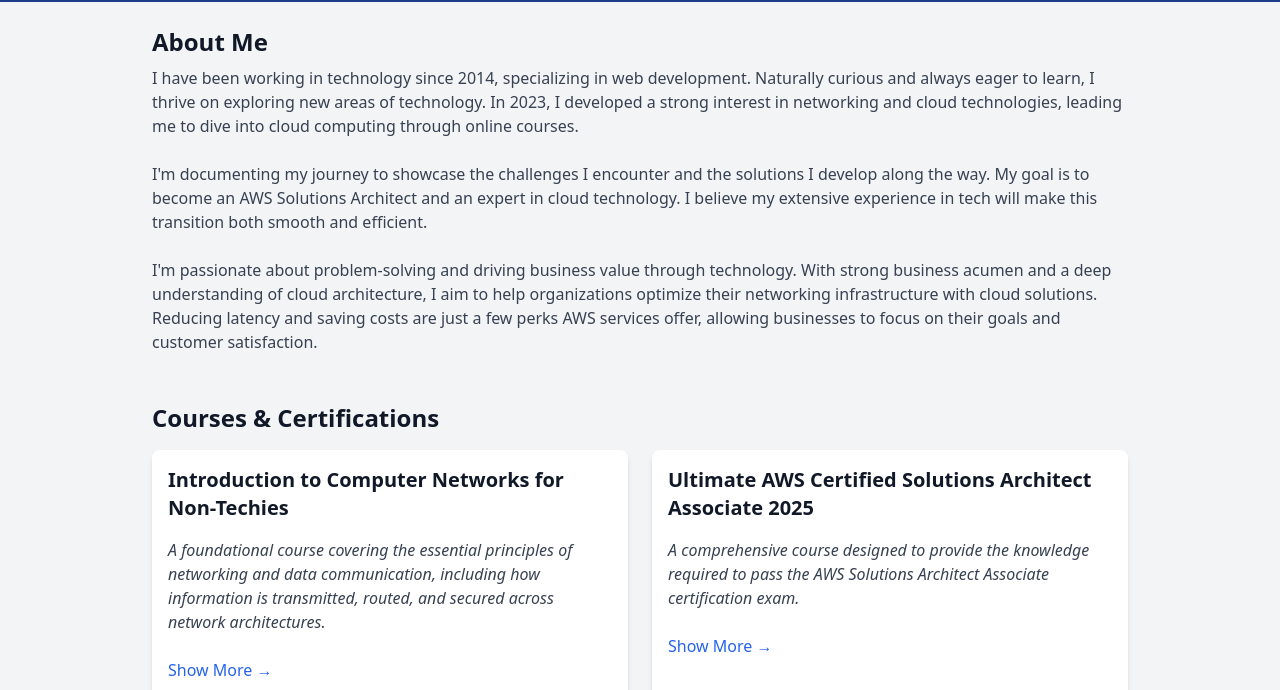
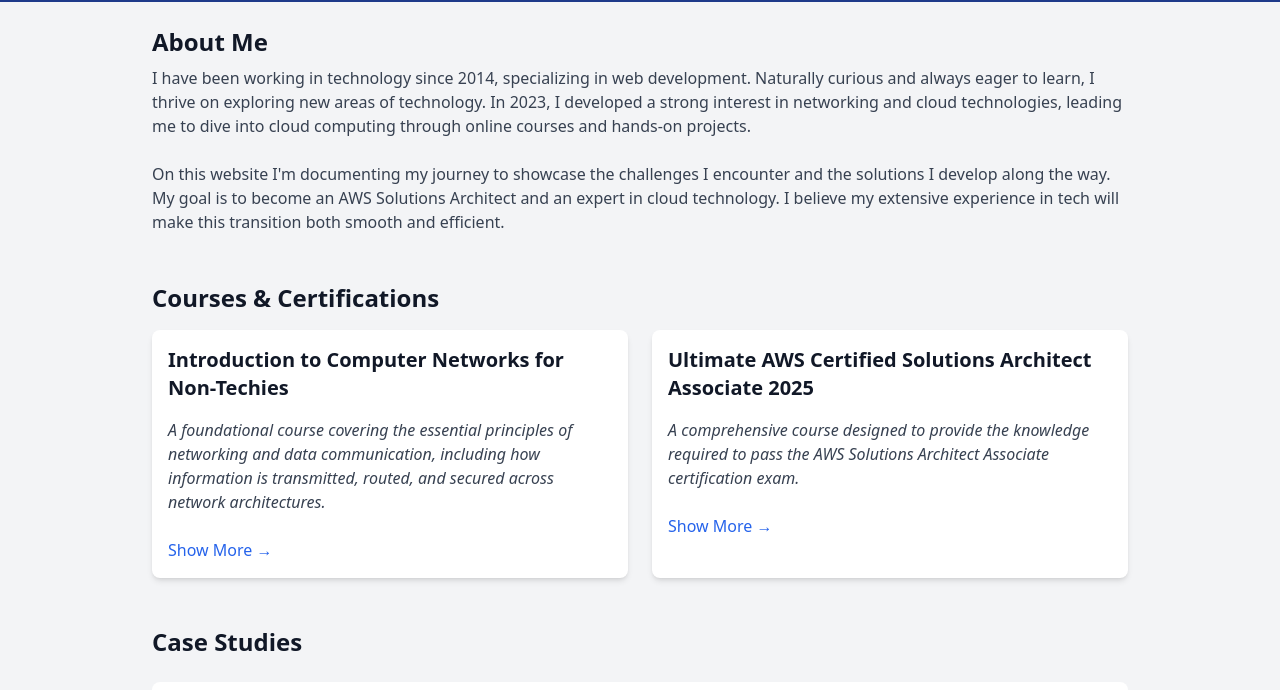
Before and after one commit to irakligeek/aws-solutions-architect, a website built with Vite: page index.html in a window 1280 px wide. Shown: the part 110-800 px from the top of the page. Built offline with nearby package versions, Linux system fonts and the light colour scheme.

Commit message:
Tweak about me copy

```diff
--- a/index.html
+++ b/index.html
@@ -29,25 +29,15 @@
           development. Naturally curious and always eager to learn, I thrive on
           exploring new areas of technology. In 2023, I developed a strong
           interest in networking and cloud technologies, leading me to dive into
-          cloud computing through online courses.
+          cloud computing through online courses and hands-on projects.
         </p>
         <br />
         <p>
-          I'm documenting my journey to showcase the challenges I encounter and
-          the solutions I develop along the way. My goal is to become an AWS
-          Solutions Architect and an expert in cloud technology. I believe my
-          extensive experience in tech will make this transition both smooth and
-          efficient.
-        </p>
-        <br />
-        <p>
-          I'm passionate about problem-solving and driving business value
-          through technology. With strong business acumen and a deep
-          understanding of cloud architecture, I aim to help organizations
-          optimize their networking infrastructure with cloud solutions.
-          Reducing latency and saving costs are just a few perks AWS services
-          offer, allowing businesses to focus on their goals and customer
-          satisfaction.
+          On this website I'm documenting my journey to showcase the challenges
+          I encounter and the solutions I develop along the way. My goal is to
+          become an AWS Solutions Architect and an expert in cloud technology. I
+          believe my extensive experience in tech will make this transition both
+          smooth and efficient.
         </p>
       </section>
 
```
